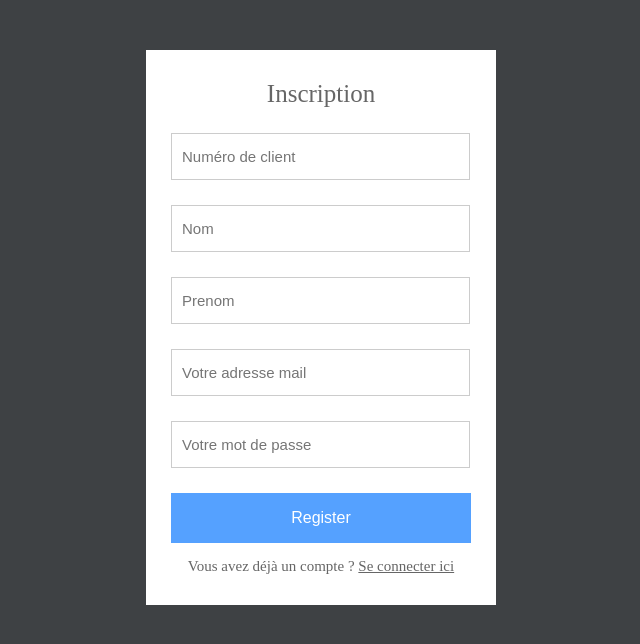
After one commit to Erwanou77/bibliotheque, a PHP site: page /accueil/registration.php in a window 1280 px wide. The commit adds this page. Shown: the top 644 px of the page, without its empty margins (319-959 px from the left). Run offline with PHP 8.4, Linux system fonts and the light colour scheme.

```diff
--- /dev/null
+++ b/accueil/registration.php
@@ -0,0 +1,23 @@
+<?php
+    session_start();
+?>
+<!DOCTYPE html>
+<html>
+<head>
+    <meta charset="utf-8"/>
+    <title>Registration</title>
+    <link rel="stylesheet" href="../css/accueilstyle.css"/>
+</head>
+<body>
+    <form class="form" action="../bdd/verification.php" method="post">
+        <h1 class="login-title">Inscription</h1>
+        <input type="text" class="login-input" name="idclient" placeholder="Numéro de client" required />
+        <input type="text" class="login-input" name="nom" placeholder="Nom" required />
+        <input type="text" class="login-input" name="prenom" placeholder="Prenom" required />
+        <input type="email" class="login-input" name="email" placeholder="Votre adresse mail" required>
+        <input type="password" class="login-input" name="password" placeholder="Votre mot de passe" required minlength="6">
+        <input type="submit" name="submit" value="Register" class="login-button">
+        <p class="link">Vous avez déjà un compte ? <a href="accueil.php">Se connecter ici</a></p>
+    </form>
+</body>
+</html>
--- /dev/null
+++ b/css/accueilstyle.css
@@ -0,0 +1,52 @@
+body {
+    background: #3e4144;
+}
+.form {
+    margin: 50px auto;
+    width: 300px;
+    padding: 30px 25px;
+    background: white;
+}
+h1.login-title {
+    color: #666;
+    margin: 0px auto 25px;
+    font-size: 25px;
+    font-weight: 300;
+    text-align: center;
+}
+.login-input {
+    font-size: 15px;
+    border: 1px solid #ccc;
+    padding: 10px;
+    margin-bottom: 25px;
+    height: 25px;
+    width: calc(100% - 23px);
+}
+.login-input:focus {
+    border-color:#6e8095;
+    outline: none;
+}
+.login-button {
+    color: #fff;
+    background: #55a1ff;
+    border: 0;
+    outline: 0;
+    width: 100%;
+    height: 50px;
+    font-size: 16px;
+    text-align: center;
+    cursor: pointer;
+}
+.link {
+    color: #666;
+    font-size: 15px;
+    text-align: center;
+    margin-bottom: 0px;
+}
+.link a {
+    color: #666;
+}
+h3 {
+    font-weight: normal;
+    text-align: center;
+}
```
Also changed, not shown: Footer/footer.php (+7 -8 lines), accueil/accueil.php (added, +20 -0 lines), bdd/connexion.php (added, +14 -0 lines), bdd/verification.php (added, +33 -0 lines), header/header.php (+10 -10 lines).
